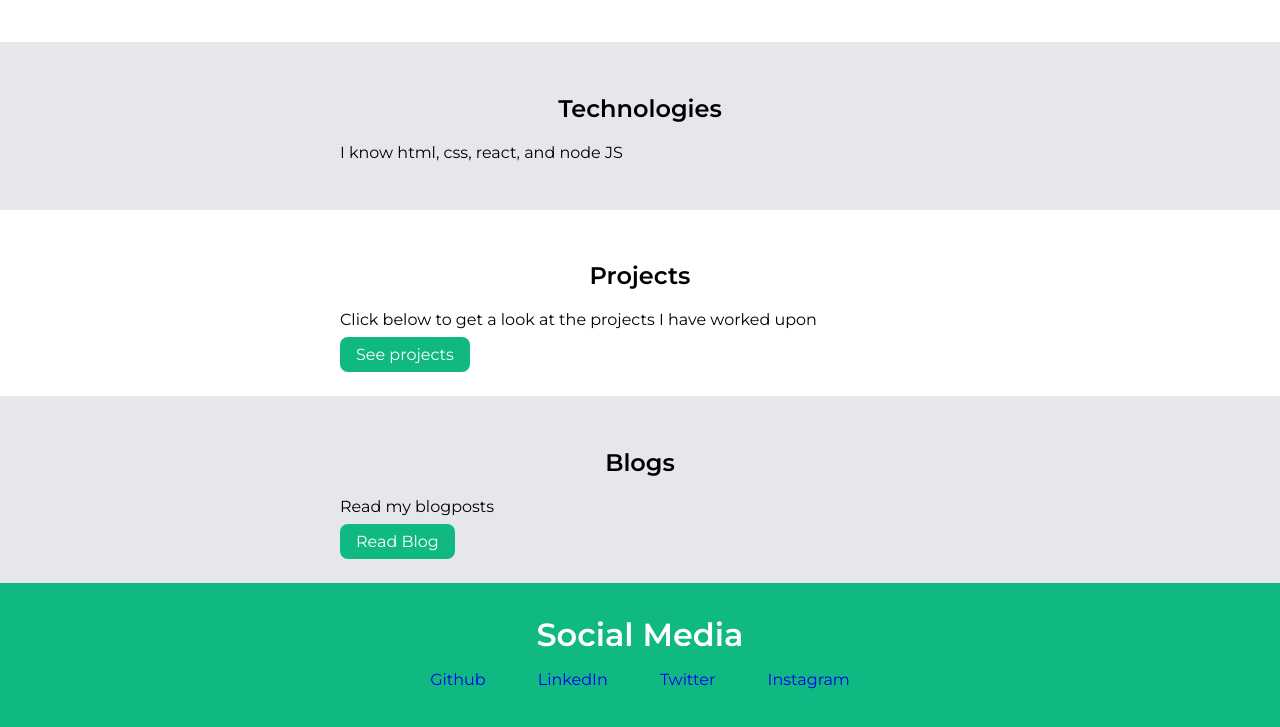
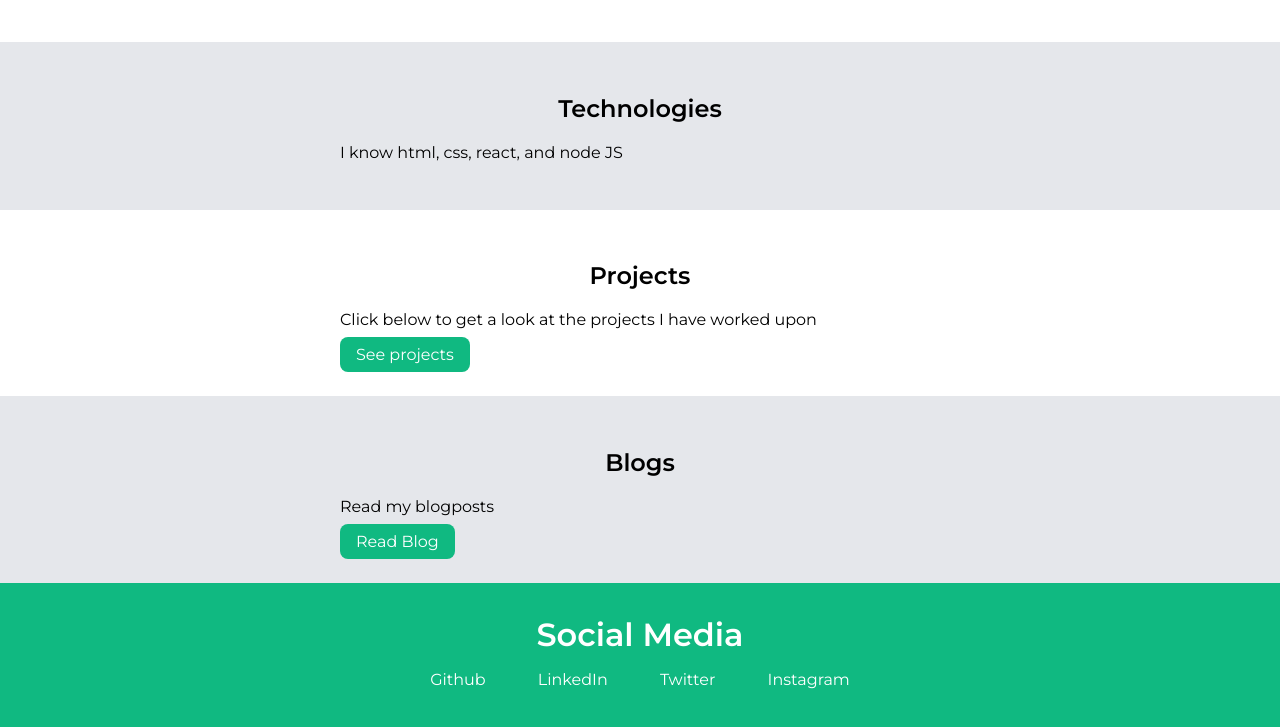
Before and after one commit to sid4861/portfolio, a plain HTML site: page index.html in a window 1280 px wide. Shown: the part 509-1236 px from the top of the page. Drawn offline with Linux system fonts and the light colour scheme.

Commit message:
Update index.html

```diff
--- a/index.html
+++ b/index.html
@@ -21,7 +21,8 @@
 
     <header class="hero">
         <img class="hero-img" src="header-image-2.svg" />
-        <h3 class="hero-heading">Siddharth Lodha -  <span style="color: #10B981;">An aspiring full-stack-developer</span> </h3>
+        <h3 class="hero-heading">Siddharth Lodha - <span style="color: #10B981;">An aspiring full-stack-developer</span>
+        </h3>
     </header>
 
 
@@ -53,10 +54,14 @@
             Social Media
         </div>
         <ul class="social-links list-non-bullet">
-            <li class="list-item-inline"> <a href="/" class="link"> Github</a> </li>
-            <li class="list-item-inline"> <a href="/" class="link"> LinkedIn</a></li>
-            <li class="list-item-inline"> <a href="/" class="link">Twitter</a> </li>
-            <li class="list-item-inline"> <a href="/" class="link">Instagram</a> </li>
+            <li class="list-item-inline"> <a href="https://github.com/sid4861" class="link" style="color: white;">
+                    Github</a> </li>
+            <li class="list-item-inline"> <a href="https://linkedin.com/in/siddharth-lodha-693418105" class="link"
+                    style="color: white;"> LinkedIn</a></li>
+            <li class="list-item-inline"> <a href="https://twitter.com/siddharth9505" class="link"
+                    style="color: white;">Twitter</a> </li>
+            <li class="list-item-inline"> <a href="https://www.instagram.com/sid4861/" class="link"
+                    style="color: white;">Instagram</a> </li>
         </ul>
     </footer>
 
```
